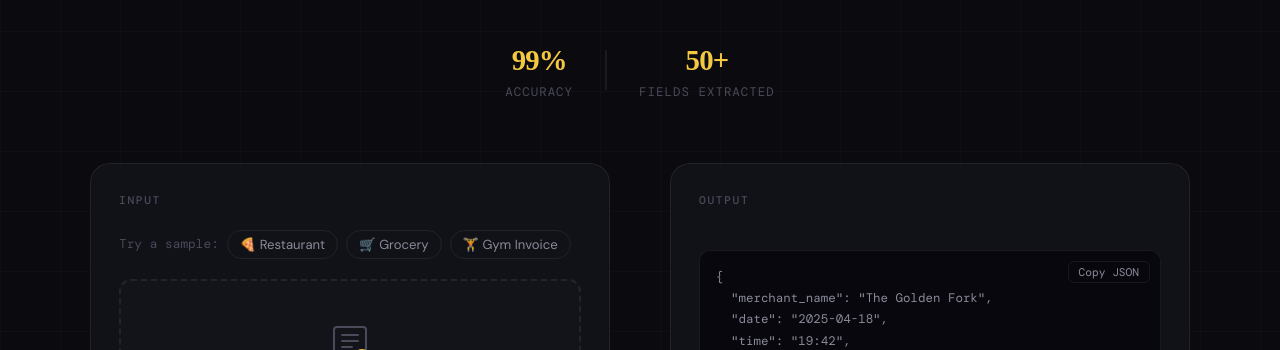
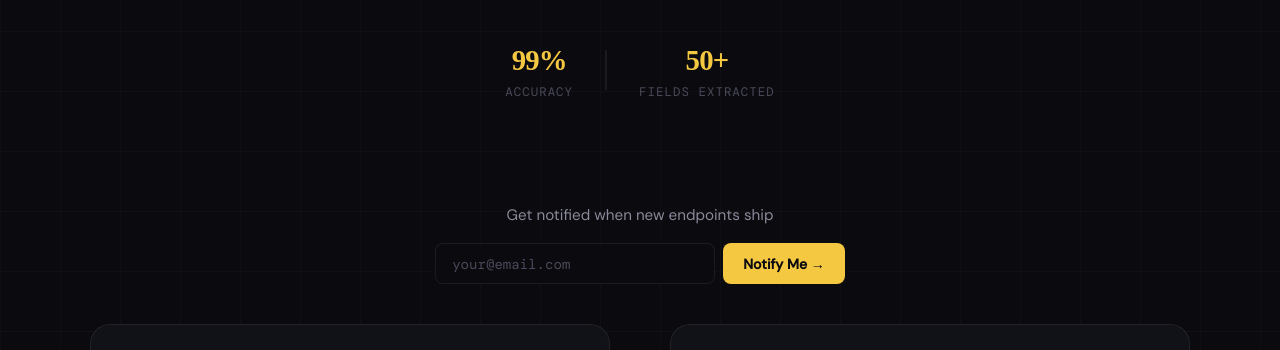
Before and after one commit to vernonroque/marketing-receipt-parser-demo, a website: page frontend/index.html in a window 1280 px wide. Shown: the part 449-799 px from the top of the page. Drawn offline with nearby package versions, Linux system fonts and the light colour scheme; a web font is replaced by a local one.

Commit message:
Add email capture feature

```diff
--- a/frontend/css/styles.css
+++ b/frontend/css/styles.css
@@ -974,3 +974,74 @@ body {
     margin: 0 auto;
   }
 }
+
+/* =============================================
+   EMAIL CAPTURE
+   ============================================= */
+.notify-section {
+  position: relative;
+  z-index: 1;
+  padding: 2.5rem 2rem;
+  text-align: center;
+}
+
+.notify-label {
+  font-family: var(--font-body);
+  color: var(--text-secondary);
+  font-size: 0.95rem;
+  margin-bottom: 1rem;
+}
+
+.notify-row {
+  display: flex;
+  justify-content: center;
+  gap: 0.5rem;
+  flex-wrap: wrap;
+}
+
+.notify-input {
+  font-family: var(--font-mono);
+  background: var(--bg);
+  border: 1px solid var(--border);
+  color: var(--text-primary);
+  padding: 0.65rem 1rem;
+  border-radius: 8px;
+  width: 280px;
+  font-size: 0.88rem;
+  outline: none;
+  transition: border-color 0.2s ease;
+}
+
+.notify-input:focus {
+  border-color: var(--border-active);
+}
+
+.notify-input::placeholder {
+  color: var(--text-muted);
+}
+
+.notify-btn {
+  background: var(--accent);
+  color: #0a0a0f;
+  font-family: var(--font-body);
+  font-weight: 700;
+  border: none;
+  padding: 0.65rem 1.25rem;
+  border-radius: 8px;
+  cursor: pointer;
+  font-size: 0.88rem;
+  transition: all 0.2s ease;
+}
+
+.notify-btn:hover {
+  background: #ffd84d;
+  transform: translateY(-1px);
+  box-shadow: 0 4px 16px var(--accent-glow);
+}
+
+.notify-success {
+  color: var(--accent);
+  font-family: var(--font-body);
+  font-size: 0.92rem;
+  margin-top: 0.5rem;
+}
--- a/frontend/index.html
+++ b/frontend/index.html
@@ -66,6 +66,40 @@
         <span class="stat-label">Fields Extracted</span>
       </div>
     </div>
+  </section>
+
+  <!-- Email Capture -->
+  <section id="notify" class="notify-section">
+    <form
+      name="notify"
+      method="POST"
+      data-netlify="true"
+      netlify-honeypot="bot-field"
+      class="notify-form"
+      id="notifyForm"
+    >
+      <input type="hidden" name="form-name" value="notify" />
+      <p style="display:none"><label>Don't fill this out: <input name="bot-field" /></label></p>
+
+      <p class="notify-label">Get notified when new endpoints ship</p>
+
+      <div class="notify-row" id="notifyRow">
+        <input
+          type="email"
+          name="email"
+          id="notifyEmail"
+          placeholder="your@email.com"
+          required
+          autocomplete="email"
+          class="notify-input"
+        />
+        <button type="submit" class="notify-btn">Notify Me →</button>
+      </div>
+
+      <p class="notify-success" id="notifySuccess" hidden>
+        ✓ You're on the list — we'll email you when new endpoints ship.
+      </p>
+    </form>
   </section>
 
   <!-- Demo Area -->
--- a/frontend/js/app.js
+++ b/frontend/js/app.js
@@ -415,3 +415,22 @@ function hideError() {
 document.addEventListener('DOMContentLoaded', () => {
   displayResult(PREVIEW_SAMPLE, null, true);
 });
+
+// ── Email Capture (Netlify Forms via AJAX) ────────
+const notifyForm = document.getElementById('notifyForm');
+if (notifyForm) {
+  notifyForm.addEventListener('submit', async (e) => {
+    e.preventDefault();
+    const data = new URLSearchParams(new FormData(notifyForm));
+    try {
+      await fetch('/', { method: 'POST', body: data });
+      document.getElementById('notifyRow').hidden = true;
+      document.getElementById('notifySuccess').hidden = false;
+      if (typeof gtag !== 'undefined') {
+        gtag('event', 'email_capture', { form_name: 'notify' });
+      }
+    } catch {
+      // Silent fail — native POST fallback still works without JS
+    }
+  });
+}
```
